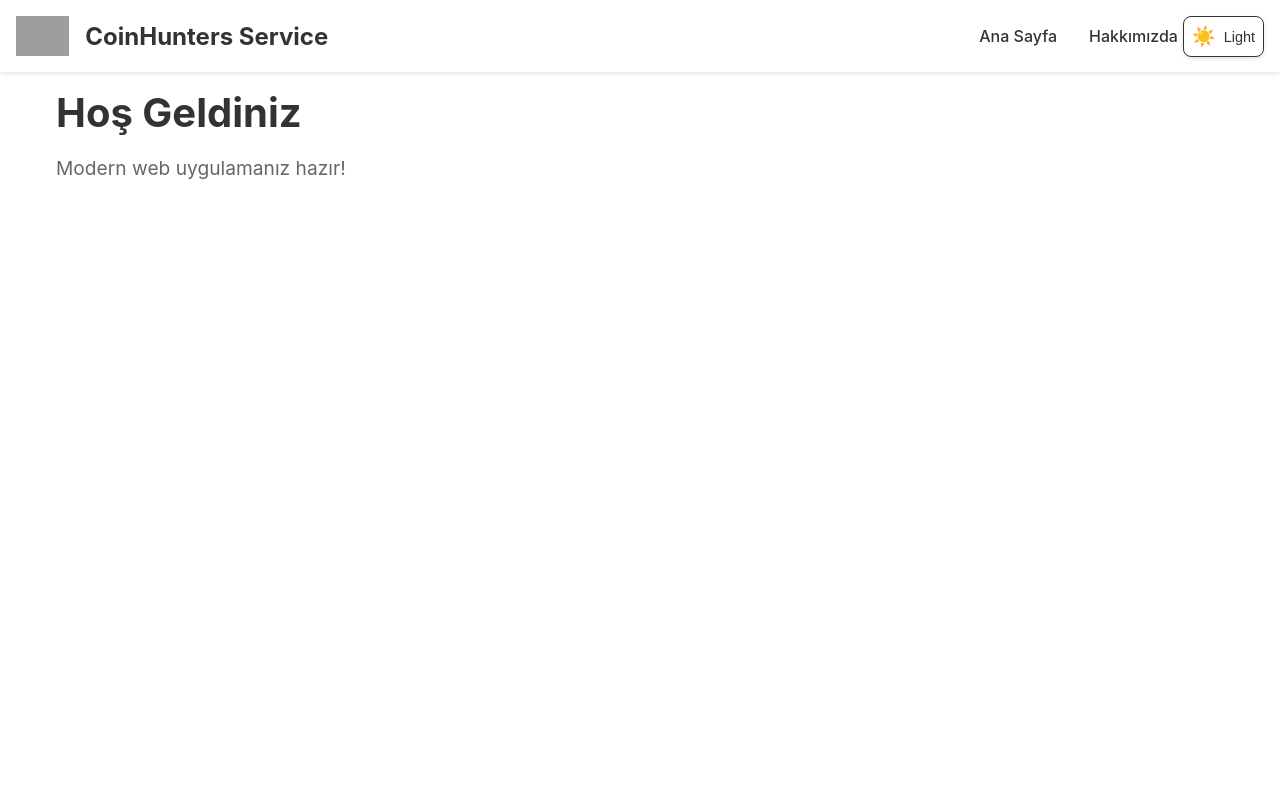
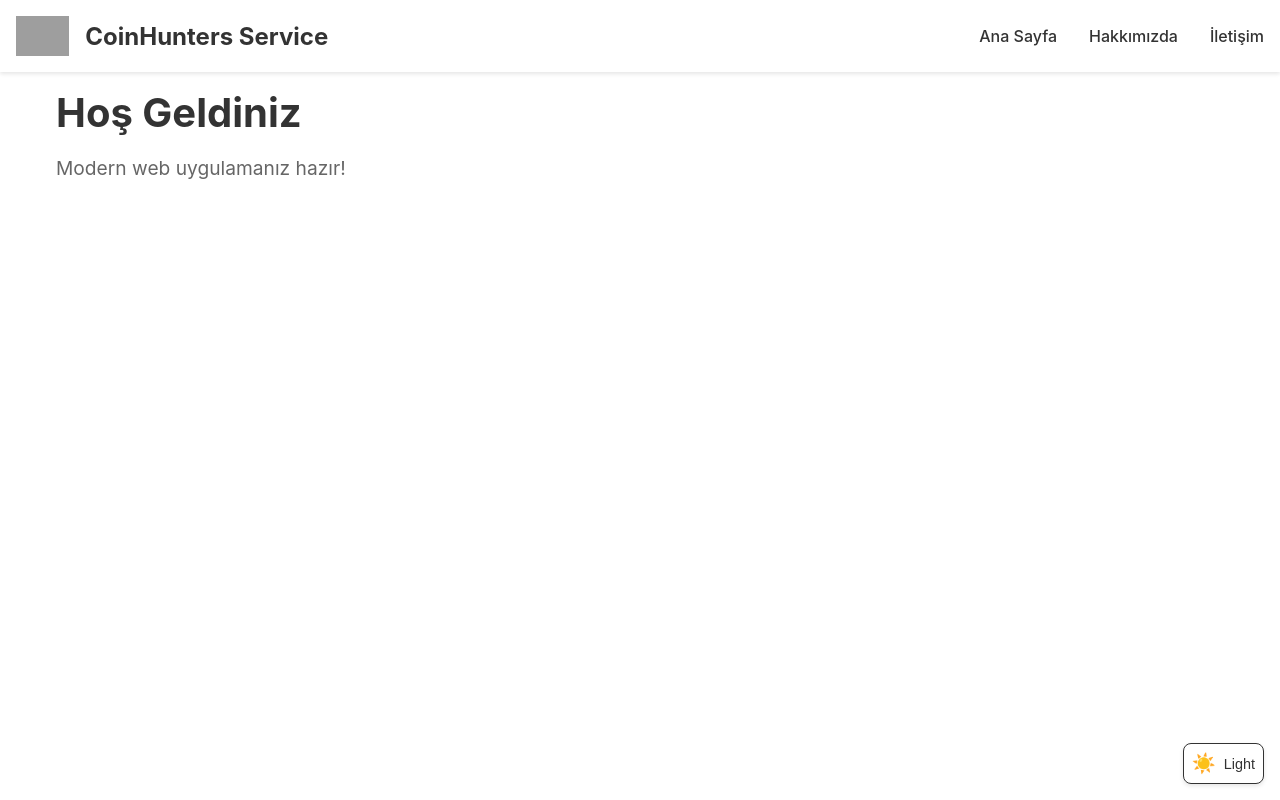
Before and after one commit to 0xmtnslk/Cosmos, a React (Vite) app: page / in a window 1280 px wide. Built offline with nearby package versions, Linux system fonts and the light colour scheme; grey boxes are pictures that could not be loaded.

Commit message:
Assistant checkpoint: Moved theme toggle button to bottom right
Assistant generated file changes:
- src/components/ThemeToggle/ThemeToggle.module.css: Move theme toggle to bottom right

---

User prompt:

bunu sağ en alta taşıtayalım.

```diff
--- a/src/components/ThemeToggle/ThemeToggle.module.css
+++ b/src/components/ThemeToggle/ThemeToggle.module.css
@@ -1,7 +1,7 @@
 
 .themeToggle {
   position: fixed;
-  top: 1rem;
+  bottom: 1rem;
   right: 1rem;
   background: var(--bg-color);
   border: 1px solid var(--text-color);
```
